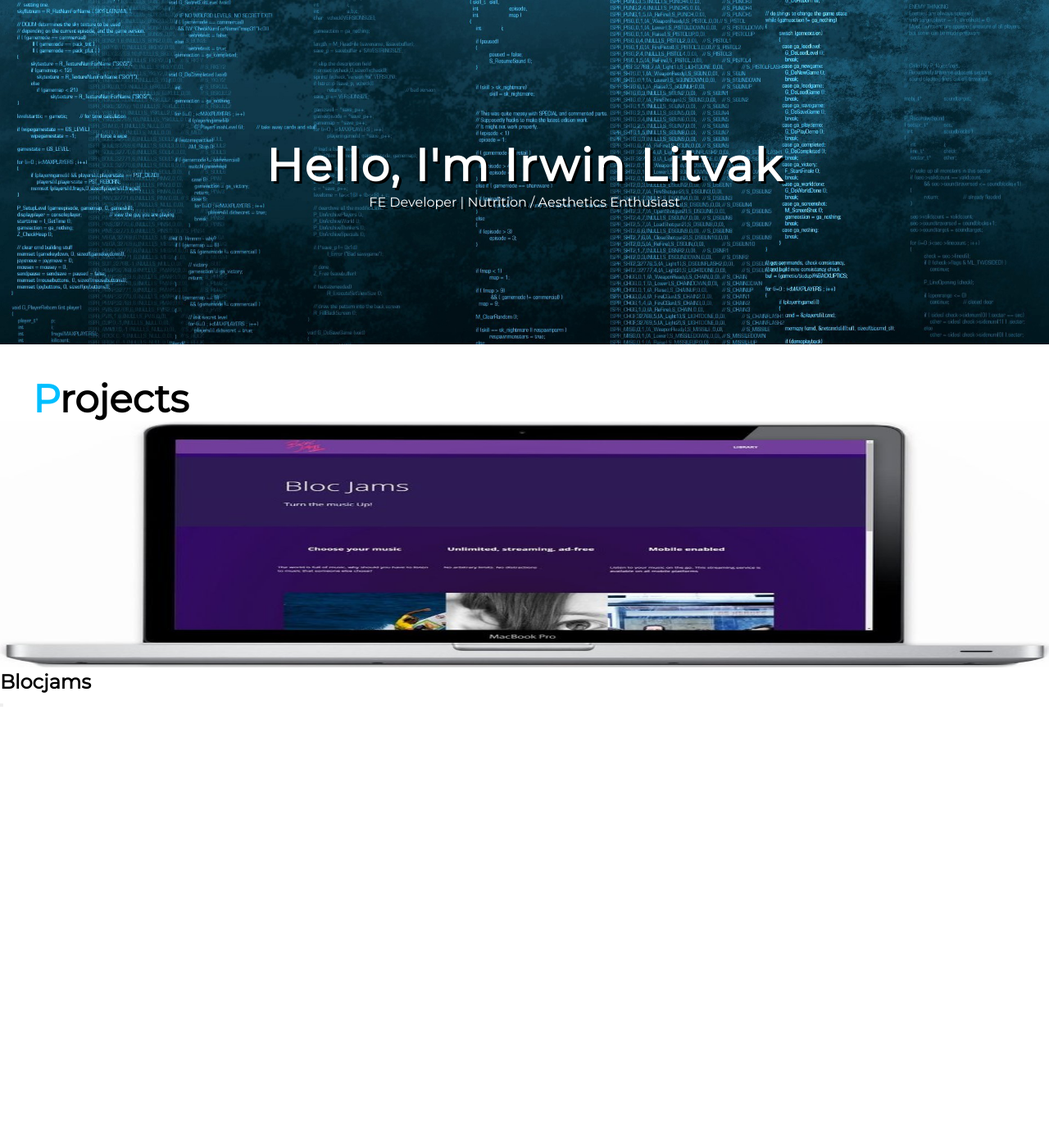
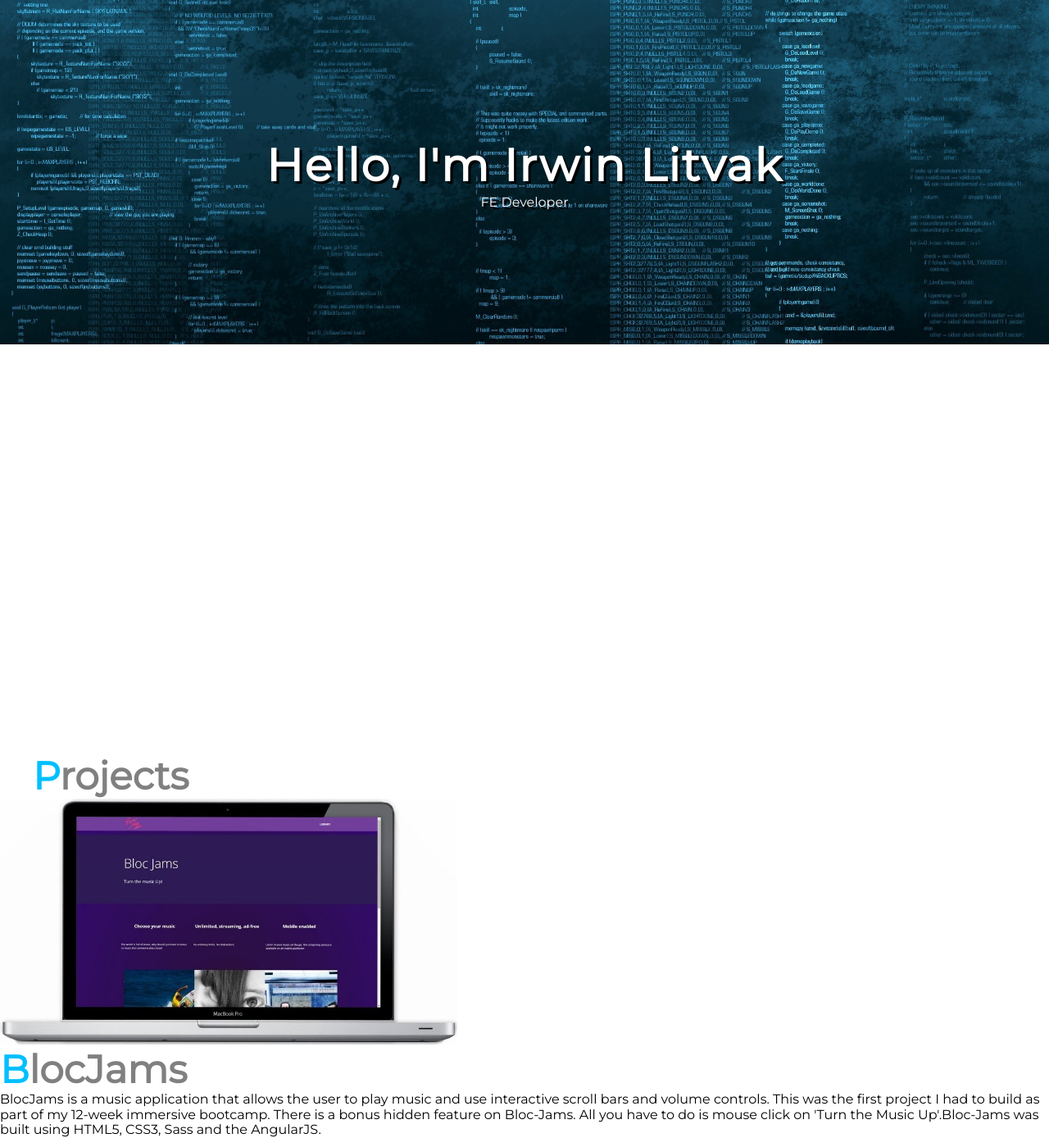
Before and after one commit to ilitvak/ilitvak.github.io, a PHP site: page / in a window 1280 px wide. Shown: the whole page at 82% size. Before the commit the page ends 862 px from the top, so only its background shows below. Run offline with PHP 8.4, Linux system fonts and the light colour scheme; some libraries are stand-ins or nearby versions.

Commit message:
modified html structure

```diff
--- a/index.html
+++ b/index.html
@@ -16,25 +16,28 @@
         <header id="bg">
             <div class="intro">
                 <h1>Hello, I'm Irwin Litvak</h1>
-                <p> FE Developer | Nutrition / Aesthetics Enthusiast </p>
+                <p>FE Developer</p>
             </div>
         </header>
 
-        <div class="projects-title">
-            <h2>Projects</h2>
-        </div>
+        <section class="projects-section-container">
+            <div class="projects-title-box">
+                <h2>Projects</h2>
+            </div>
+            <div class="project-table">
+                <div class="bloc-box">
+                    <a href="#" target="_blank">
+                        <img class="bloc" src="assets/bloc-jams.jpg" alt="bloc-image" >
+                    </a>
+                </div>
+                <div class="bloc-text-table">
+                    <h2>BlocJams</h2>
+                    <p>BlocJams is a music application that allows the user to play music and use interactive scroll bars and volume controls. This was the first project I had to build as part of my 12-week immersive bootcamp. There is a bonus hidden feature on Bloc-Jams. All you have to do is mouse click on 'Turn the Music Up'.Bloc-Jams was built using HTML5, CSS3, Sass and the AngularJS.
+                    </p>
+                </div>
+            </div>
+        </section>
 
-        <section class="projects">
-            <div class="projects-container">
-                <a href="#" target="_blank">
-                    <img class="bloc" src="../il_website/assets/bloc-jams.jpg" alt="blocjams computer" />
-                </a>
-                <h2>Blocjams</h2>
-                <button></button>
-                <p></p>
-            </div>
-
-        </section>
 
         <script src="//cdnjs.cloudflare.com/ajax/libs/jquery/2.1.3/jquery.min.js"></script>
         <script src="script.js"></script>
--- a/stylesheets/style.css
+++ b/stylesheets/style.css
@@ -47,18 +47,23 @@ body, html {
 
 /* projects title container */
 
-.projects-title {
-    width: 500px;
-    margin: 40px 0 0 40px;
-    text-align: left;
+.projects-section-container {
+   width: 100%;
 }
 
-.projects-title h2::first-letter {
+.projects-section-container h2::first-letter {
     color: #00bfff;
 }
 
-.projects-title h2 {
+.projects-section-container h2 {
     font-size: 47px;
+    color: grey;
+}
+
+.projects-title-box {
+    margin-left: 40px;
+    padding-top: 500px;
+    width: 500px;
 }
 
 /* end of projects title container */
@@ -66,7 +71,12 @@ body, html {
 
 /* section for projects */
 
+
 .bloc {
-    width: 100%;
+    width: 558px;
     height: 300px;
 }
+
+.projects-text-container {
+    display: inline-block;
+}
```
